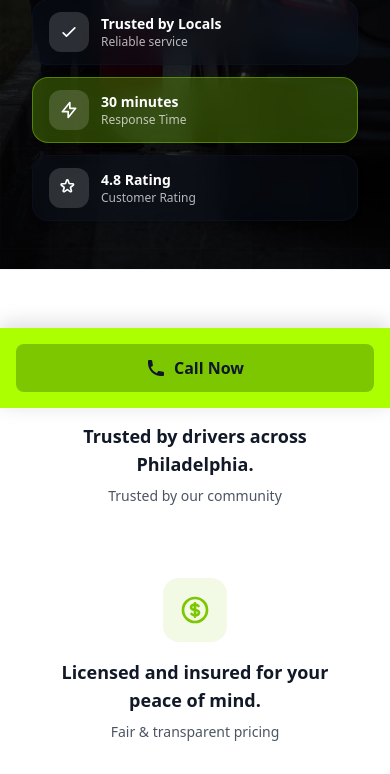
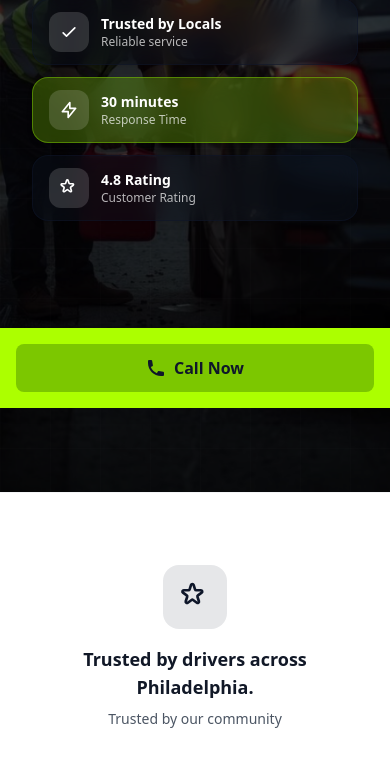
Before and after one commit to Cash-Tows-Org/centurion-roadside-llc-philadelphia-pa, a website: page services/fuel-delivery.html in a window 390 px wide. Shown: the part 436-1210 px from the top of the page. Drawn offline with nearby package versions, Linux system fonts and the light colour scheme; some packages are replaced by stand-ins of ours.

Commit message:
Update hero section images and make service page hero sections full screen height - Use Philadelphia images for home page hero section - Change service page hero sections to h-screen for full viewport height

```diff
--- a/services/fuel-delivery.html
+++ b/services/fuel-delivery.html
@@ -86,7 +86,7 @@
             }
 
             /* Hide hero section call buttons on mobile for service pages */
-            section.relative.min-h-screen div.text-white > div.flex.flex-col {
+            section.relative.h-screen div.text-white > div.flex.flex-col {
                 display: none !important;
             }
 
@@ -108,8 +108,8 @@
             }
 
             /* Hero section mobile improvements */
-            section.min-h-screen {
-                min-height: auto !important;
+            section.h-screen {
+                height: 100vh !important;
                 padding-top: 2rem !important;
                 padding-bottom: 2rem !important;
             }
@@ -222,7 +222,7 @@
 
     <main class="flex-grow">
         <!-- ===== START: HERO SECTION ===== -->
-        <section class="relative min-h-screen flex items-start md:items-center overflow-hidden bg-primary">
+        <section class="relative h-screen flex items-start md:items-center overflow-hidden bg-primary">
             <!-- Background Image -->
             <div class="absolute inset-0 overflow-hidden z-0">
                 <!-- Desktop Image -->
```
Also changed, not shown: index.html (+2 -2 lines), services/jump-start.html (+4 -4 lines), services/lockout.html (+4 -4 lines), services/roadside-assistance.html (+4 -4 lines), services/tire-change.html (+4 -4 lines), img/philly pa mobile.jpg (added), img/philly pa.jpg (added).
